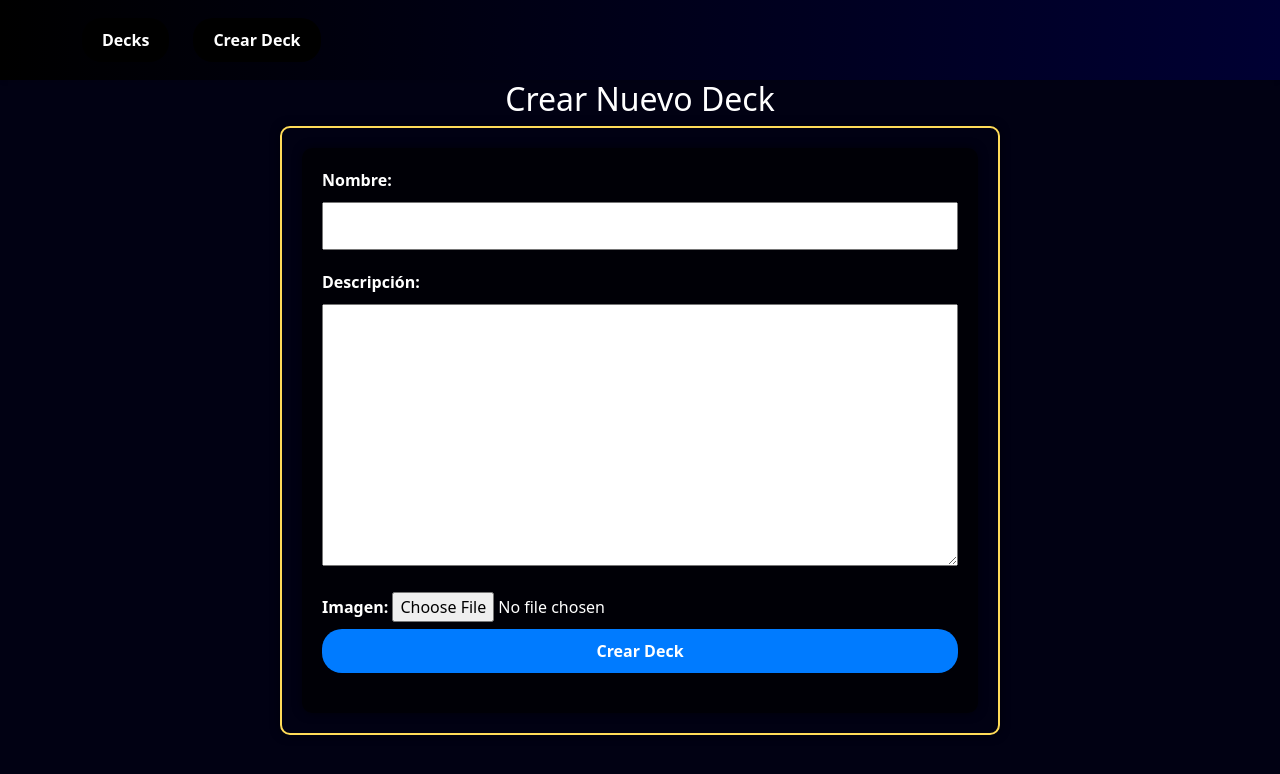
After one commit to allacalle/decksShadowverse, a Django app: page /crear_deck/ in a window 1280 px wide. The commit adds this page. Shown: the top 774 px of the page. Run offline with Django 4.2, Linux system fonts and the light colour scheme; a user stored in the database is signed in; some libraries are stand-ins or nearby versions.

Commit message:
Creado formulario para agregar nuevos decks

```diff
--- /dev/null
+++ b/decks/forms.py
@@ -0,0 +1,8 @@
+# En forms.py
+from django import forms
+from .models import Deck
+
+class DeckForm(forms.ModelForm):
+    class Meta:
+        model = Deck
+        fields = ['nombre', 'descripcion', 'imagen', 'video_gameplay']
--- a/decks/templates/base.html
+++ b/decks/templates/base.html
@@ -20,6 +20,14 @@
             </button>
             <div class="collapse navbar-collapse" id="navbarNav">
                 <ul class="navbar-nav ml-auto">
+                    <!-- Enlace para la página de creación de mazos solo para usuarios autenticados -->
+                    {% if user.is_authenticated %}
+                    <li class="nav-item">
+                        <a class="nav-link" href="{% url 'crear_deck' %}">
+                            <button class="btn btn-custom btn-decks">Crear Deck</button>
+                        </a>
+                    </li>
+                    {% endif %}
                     <!-- Puedes agregar más elementos de navegación aquí -->
                 </ul>
             </div>
--- /dev/null
+++ b/decks/templates/crear_deck.html
@@ -0,0 +1,29 @@
+{% extends 'base.html' %}
+
+{% block content %}
+  <div class="container">
+    <h2 class="text-center">Crear Nuevo Deck</h2>
+    <div class="row justify-content-center">
+      <div class="col-md-8">
+        <div class="custom-form-border">
+          <form method="post" enctype="multipart/form-data" class="custom-form">
+            {% csrf_token %}
+            <div class="form-group">
+              <label for="{{ form.nombre.id_for_label }}">Nombre:</label>
+              {{ form.nombre }}
+            </div>
+            <div class="form-group">
+              <label for="{{ form.descripcion.id_for_label }}">Descripción:</label>
+              {{ form.descripcion }}
+            </div>
+            <div class="form-group">
+              <label for="{{ form.imagen.id_for_label }}">Imagen:</label>
+              {{ form.imagen }}
+            </div>
+            <button type="submit" class="btn btn-custom btn-primary btn-block">Crear Deck</button>
+          </form>
+        </div>
+      </div>
+    </div>
+  </div>
+{% endblock %}
--- a/decks/templates/lista_decks.html
+++ b/decks/templates/lista_decks.html
@@ -8,6 +8,7 @@
       <h3>{{ deck.nombre }}</h3>
       <p>{{ deck.descripcion }}</p>
       <img src="{{ deck.imagen.url }}" alt="{{ deck.nombre }}">
+      <p class="publication-date">Fecha de Publicación: {{ deck.fecha_publicacion }}</p>
 
       <!-- Botón de descarga estilizado con emoticono de disquete -->
       <a href="{{ deck.imagen.url }}" download="{{ deck.nombre }}.jpg" class="download-btn">
--- a/decks/urls.py
+++ b/decks/urls.py
@@ -5,9 +5,10 @@ from django.conf import settings
 from django.conf.urls.static import static
 
 urlpatterns = [
-    path('', views.lista_decks, name='pagina_inicio'),
-    path('decks/', views.lista_decks, name='lista_decks'),
+    path('', views.ListaDecksView.as_view(), name='pagina_inicio'),
+    path('decks/', views.ListaDecksView.as_view(), name='lista_decks'),  # Utiliza la vista basada en clase
     path('decks/<int:deck_id>/', views.detalle_deck, name='detalle_deck'),
+    path('crear_deck/', views.crear_deck, name='crear_deck'),
     # Otras URL de tu aplicación...
 ]
 
--- a/decks/views.py
+++ b/decks/views.py
@@ -1,5 +1,8 @@
-from django.shortcuts import render, get_object_or_404
+from django.shortcuts import render, get_object_or_404, redirect
 from .models import Deck
+from .forms import DeckForm
+from django.contrib.auth.decorators import login_required
+from django.views.generic import ListView
 
 def pagina_inicio(request):
     return render(request, 'inicio.html')
@@ -11,3 +14,24 @@ def lista_decks(request):
 def detalle_deck(request, deck_id):
     deck = get_object_or_404(Deck, pk=deck_id)
     return render(request, 'detalle_deck.html', {'deck': deck})
+
+@login_required
+def crear_deck(request):
+    if request.method == 'POST':
+        form = DeckForm(request.POST, request.FILES)
+        if form.is_valid():
+            # Guarda el mazo en la base de datos
+            mazo = form.save(commit=False)
+            mazo.usuario = request.user  # Asigna el usuario actual como propietario del mazo
+            mazo.save()
+            return redirect('lista_decks')  # Redirige a la lista de mazos
+    else:
+        form = DeckForm()
+
+    return render(request, 'crear_deck.html', {'form': form})
+
+class ListaDecksView(ListView):
+    model = Deck
+    template_name = 'lista_decks.html'
+    context_object_name = 'decks'  # Nombre de la variable de contexto
+    ordering = ['-fecha_publicacion']  # Ordenar por fecha de publicación, los más nuevos primero
--- a/static/css/style.css
+++ b/static/css/style.css
@@ -139,5 +139,64 @@ body {
   margin-bottom: 20px;
 }
 
-/* Resto de estilos previos para el botón de descarga y emoticono de disquete */
-/* ... */
+/* Agrega estos estilos a tu archivo style.css */
+.custom-form {
+  background-color: rgba(0, 0, 0, 0.7); /* Fondo oscuro */
+  padding: 20px;
+  border-radius: 10px;
+  box-shadow: 0px 0px 10px rgba(0, 0, 0, 0.5);
+}
+
+.custom-form h2 {
+  color: #fff; /* Color del título */
+  font-size: 28px;
+  text-align: center;
+}
+
+.custom-form button[type="submit"] {
+  background-color: #007bff; /* Color de fondo del botón (azul) */
+  color: #fff; /* Color del texto del botón (blanco) */
+  border: none; /* Sin bordes */
+  padding: 10px 20px; /* Espaciado interior del botón */
+  border-radius: 20px; /* Bordes redondeados */
+  font-weight: bold; /* Peso de la fuente */
+  text-decoration: none; /* Elimina la decoración de texto */
+  transition: background-color 0.3s ease; /* Transición de color de fondo */
+}
+
+.custom-form button[type="submit"]:hover {
+  background-color: #0056b3; /* Cambio de color al pasar el cursor sobre el botón (azul más oscuro) */
+}
+
+
+/* Estilo para el formulario personalizado */
+.custom-form-border {
+  border: 2px solid #ffdb58; /* Borde amarillo */
+  border-radius: 10px; /* Bordes redondeados */
+  padding: 20px; /* Espaciado interior del formulario */
+  box-shadow: 0 0 10px rgba(0, 0, 0, 0.5); /* Sombra */
+}
+
+.custom-form label {
+  font-weight: bold; /* Texto de etiqueta en negrita */
+  margin-bottom: 10px; /* Espaciado inferior entre etiquetas y campos */
+}
+
+.custom-form input[type="text"],
+.custom-form textarea,
+.custom-form .btn-custom {
+  width: 100%; /* Ancho completo para campos de texto y botón */
+  padding: 10px; /* Espaciado interior de campos de texto y botón */
+  font-size: 16px; /* Tamaño de texto aumentado */
+  margin-bottom: 20px; /* Espaciado inferior entre campos de formulario */
+}
+
+.custom-form .btn-custom {
+  background-color: #ffdb58; /* Fondo amarillo para el botón */
+  color: #000; /* Texto negro para el botón */
+  border: none; /* Sin bordes */
+}
+
+.custom-form .btn-custom:hover {
+  background-color: #ffcc00; /* Cambio de color al pasar el cursor sobre el botón */
+}
```
Also changed, not shown: db.sqlite3, media/uploads/decks/maquinas11j.jpg (added), media/uploads/decks/ramp.jpg (added).
